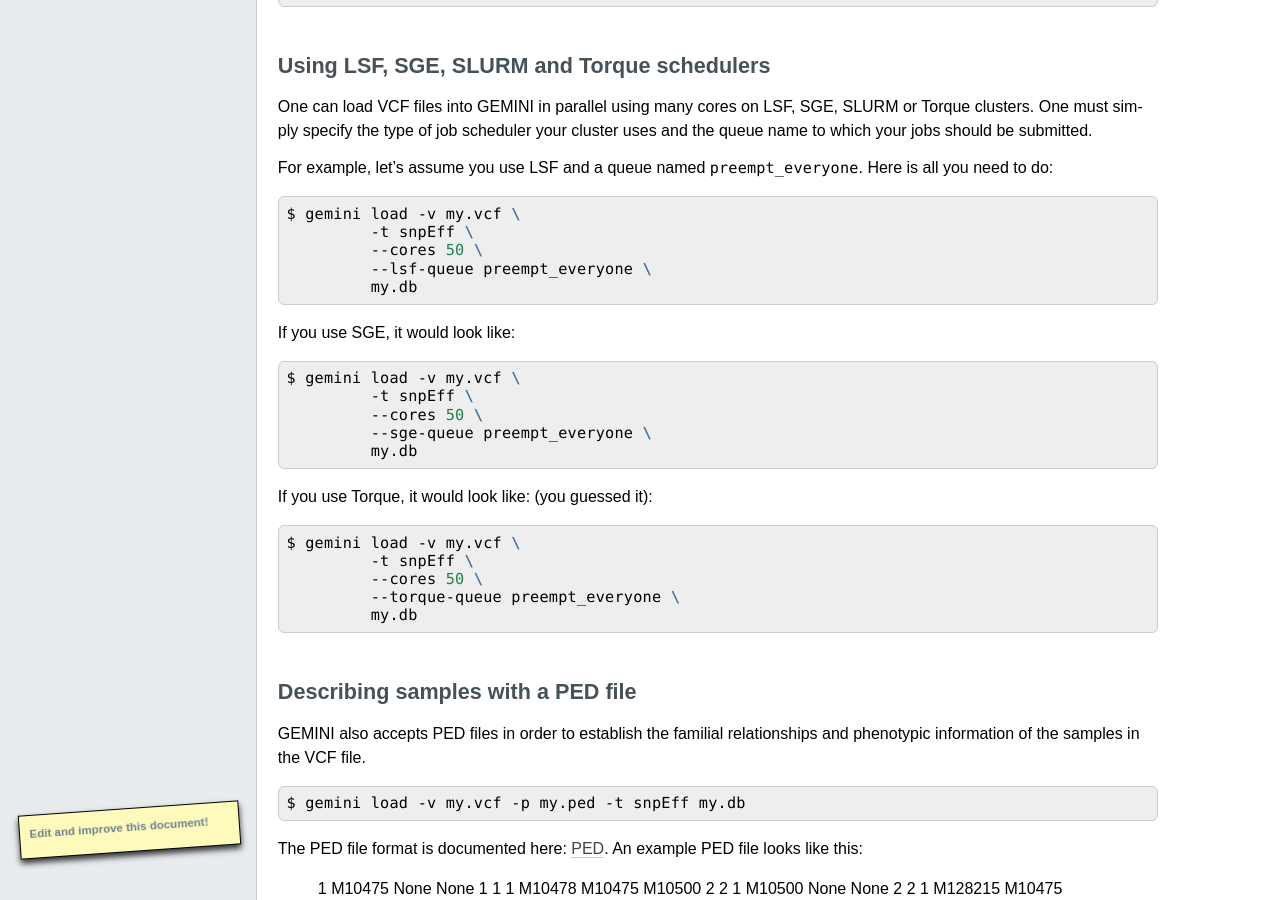
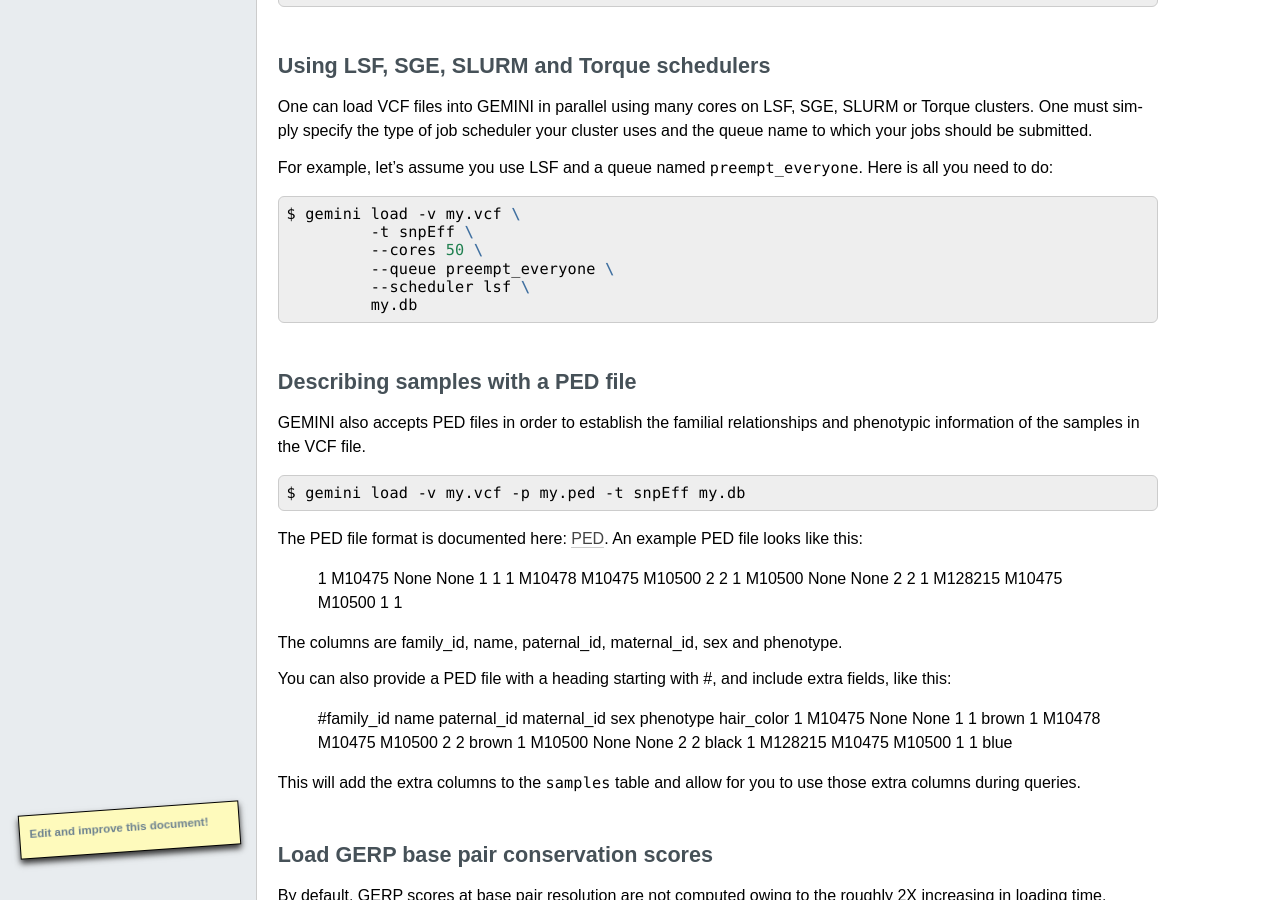
Before and after one commit to arq5x/gemini, a Sphinx documentation site: the page built from docs/content/loading.rst, in a window 1280 px wide and 900 px high, scrolled down 1584 px. Built offline with Sphinx 7.4.7, drawn with Linux system fonts in a browser that asks for light colours; formulas are drawn with MathJax 3; pages that are not in the unit, such as notebooks, are missing from menus; comment, search, counter and statistics services are not loaded; the version number is read from the project's files by our own code.

Commit message:
Remove --lsf-queue --torque-queue, etc options for loading.
Added a --scheduler and --queue option instead. This allowed
some argument validation logic to get moved to gemini_main, where
it should be.

```diff
--- a/docs/content/loading.rst
+++ b/docs/content/loading.rst
@@ -111,29 +111,9 @@
     $ gemini load -v my.vcf \
              -t snpEff \
              --cores 50 \
-             --lsf-queue preempt_everyone \
+             --queue preempt_everyone \
+             --scheduler lsf \
              my.db
-
-If you use SGE, it would look like:
-
-.. code-block:: bash
-
-    $ gemini load -v my.vcf \
-             -t snpEff \
-             --cores 50 \
-             --sge-queue preempt_everyone \
-             my.db
-
-If you use Torque, it would look like: (you guessed it):
-
-.. code-block:: bash
-
-    $ gemini load -v my.vcf \
-             -t snpEff \
-             --cores 50 \
-             --torque-queue preempt_everyone \
-             my.db
-
 
 ===================================
 Describing samples with a PED file
```
Also changed, not shown: 2 other files.
